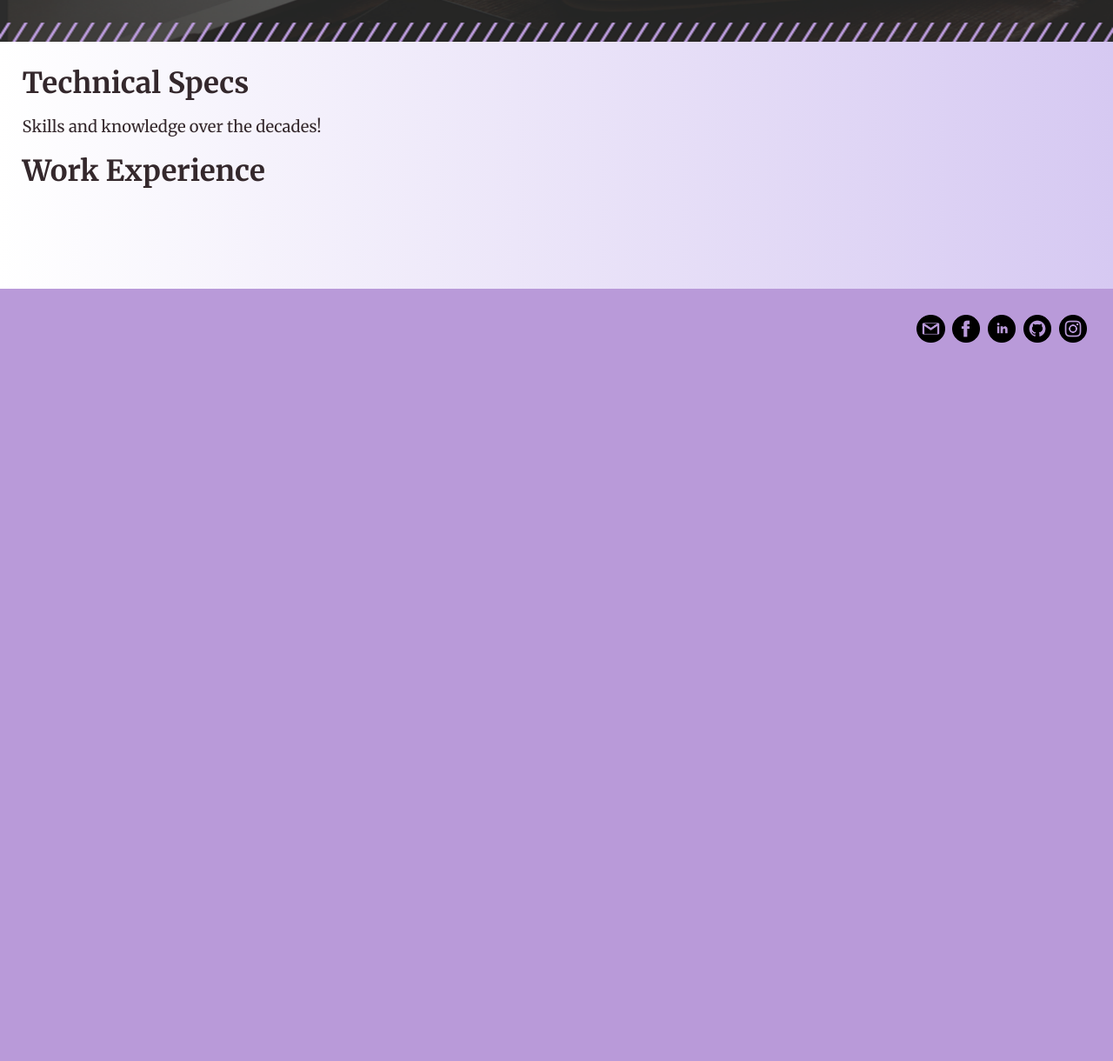
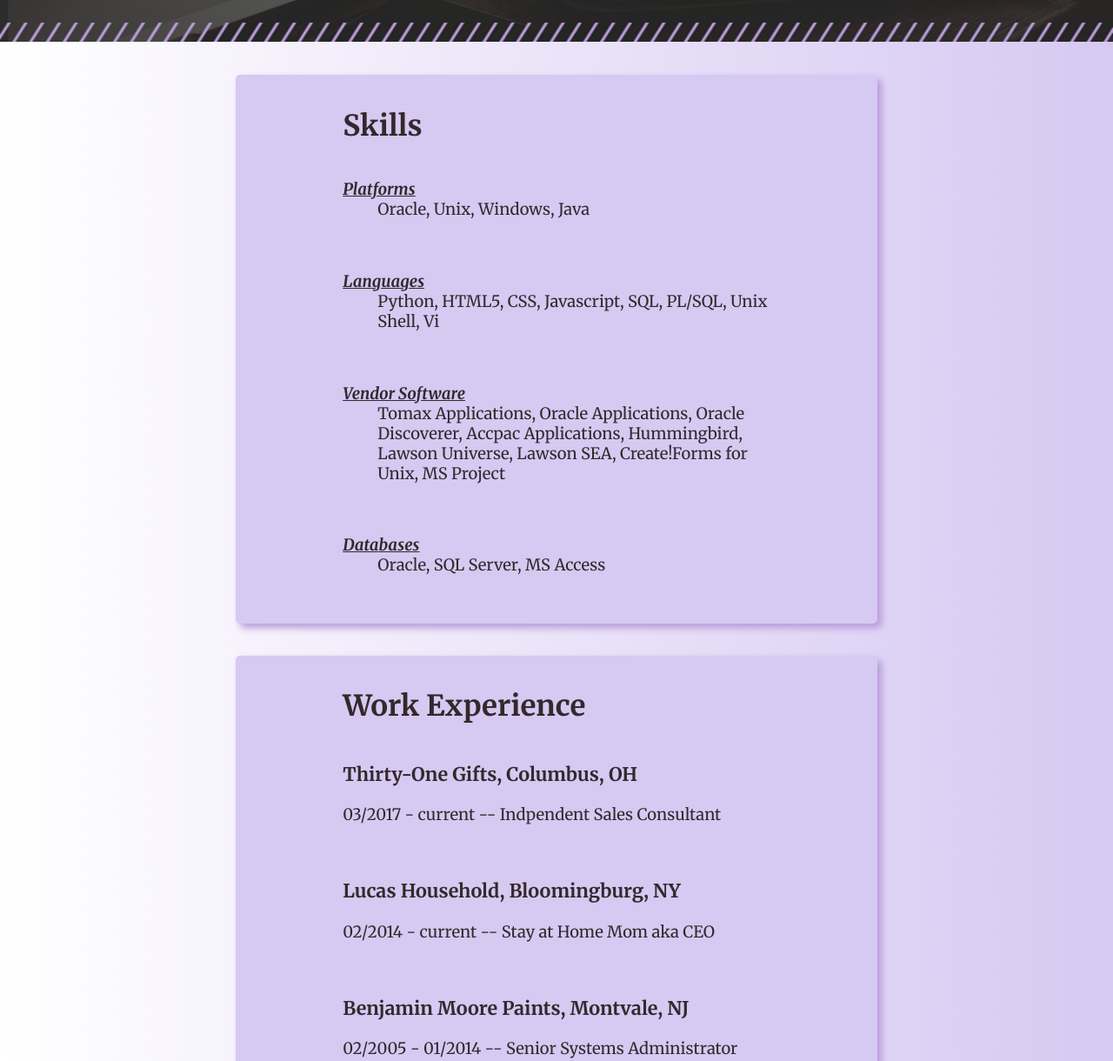
Before and after one commit to TlucasX5/Website_Portfolio, a plain HTML site: page experience.html in a window 1280 px wide. Shown: the part 440-1660 px from the top of the page at 87% size. Before the commit the page ends 864 px from the top, so only its background shows below. Drawn offline with Linux system fonts and the light colour scheme; a web font is replaced by a local one.

Commit message:
Update Final

```diff
--- a/css/styles.css
+++ b/css/styles.css
@@ -92,7 +92,7 @@
 }
 
 article {
-    padding: 2%;
+    padding: 3%;
 }
 
 article h3, h4 {
@@ -180,6 +180,25 @@
     border-color: #d6c9f2;
 }
 
+#skills, #experience {
+    background-color: #d6c9f2;
+    border-radius: 5px;
+    border-color: #b99ad9;
+    margin: 1% 20%;
+    color: #34282C;
+    box-shadow: 5px 5px 8px #b99ad9;
+    padding: 3% 10%;
+}
+
+#skills dt {
+    font-weight: bold;
+    font-style: italic;
+    text-decoration: underline;
+}
+
+#experience {
+    margin: 3% 20%;
+}
 
 /* Style rules for form elements */
 fieldset, input, select, textarea {
@@ -208,26 +227,12 @@
 
 
 /* Style rules for footer content */
-footer p {
-    float: left;
-    text-align: center;
-    font-size: 0.75em;
-    color:#34282C;
-    padding: 2% 4%;
-    font-family: "Lato", sans-serif;
-    width: 75%;
-    overflow: auto;
-}
 
-footer p a {
-    color:#34282C;
-    text-decoration: none;
-}
 
 .social {
     float: right;
     width: 20%;
-    padding: 2%;
+    padding: 1%;
 }
 
 .social img {
@@ -414,19 +419,6 @@
         grid-gap: 20px
     }
 
-    /*.btn {
-        grid-column: 1 / span 3;
-        background-color: #b99ad9;
-        color:#34282C;
-        font-family: "Lato", sans-serif;
-        border: none;
-        padding: 12px 30px;
-        cursor: pointer;
-        font-size: 20px;
-        border-radius: 5px;
-        border: 2px solid #b99ad9;
-    }*/
-
     /* Darker background on mouse-over */
     .btn:hover {
         background-color: #fff;
--- a/experience.html
+++ b/experience.html
@@ -39,7 +39,7 @@
         </nav>
 
         <!-- Use the header area for the website name or logo -->
-        <header id="ffc-logo">
+        <header>
             <a href="index.html"><img src="images/logo.png" alt="Suzanne Lucas Logo"></a>
         </header>
 
@@ -54,24 +54,56 @@
         </nav>
 
         <!-- Hero Image -->
-        <div id="hero" class="tablet-desktop">
+        <div class="tablet-desktop">
             <img src="images/suzanne-lucas.png" alt="computer with logo name">
         </div>
 
 
         <!-- Use the main area to add the main content of the webpage -->
         <main id="gradient">
-            <div>
-                <h1>Technical Specs</h1>
-                <p>Skills and knowledge over the decades!</p>
+            <div id="skills">
+
+                <h1>Skills</h1>
+                <br>
+                <dl>
+                    <dt>Platforms</dt>
+                    <dd>Oracle, Unix, Windows, Java</dd>
+                </dl>
+                <br>
+                <dl>
+                    <dt>Languages</dt>
+                    <dd>Python, HTML5, CSS, Javascript, SQL, PL/SQL, Unix Shell, Vi</dd>
+                </dl>
+                <br>
+                <dl>
+                    <dt>Vendor Software</dt>
+                    <dd>Tomax Applications, Oracle Applications, Oracle Discoverer, Accpac Applications,
+                        Hummingbird, Lawson Universe, Lawson SEA, Create!Forms for Unix, MS Project</dd>
+                </dl>
+                <br>
+                <dl>
+                    <dt>Databases</dt>
+                    <dd>Oracle, SQL Server, MS Access</dd>
+                </dl>
+
             </div>
 
-            <div>
+            <div id="experience">
                 <h1>Work Experience</h1>
-                <h3></h3>
                 <br>
-                <h3></h3>
+                <h3>Thirty-One Gifts, Columbus, OH</h3>
+                <p>03/2017 - current -- Indpendent Sales Consultant</p>
                 <br>
+                <h3>Lucas Household, Bloomingburg, NY</h3>
+                <p>02/2014 - current -- Stay at Home Mom aka CEO </p>
+                <br>
+                <h3>Benjamin Moore Paints, Montvale, NJ</h3>
+                <p>02/2005 - 01/2014 -- Senior Systems Administrator</p>
+                <p>10/2002 - 02/2005 -- Systems Administrator</p>
+                <br>
+                <h3>Butler International, Montvale, NJ</h3>
+                <p>01/2000 - 08/2002 -- Applications Programmer / Analyst</p>
+                <p>01/1999 - 01/2000 -- Junior Applications Programmer / Analyst</p>
 
             </div>
         </main>
```
Also changed, not shown: contact.html (+1 -1 lines), index.html (+1 -1 lines), projects.html (+1 -1 lines), template.html (+2 -2 lines).
